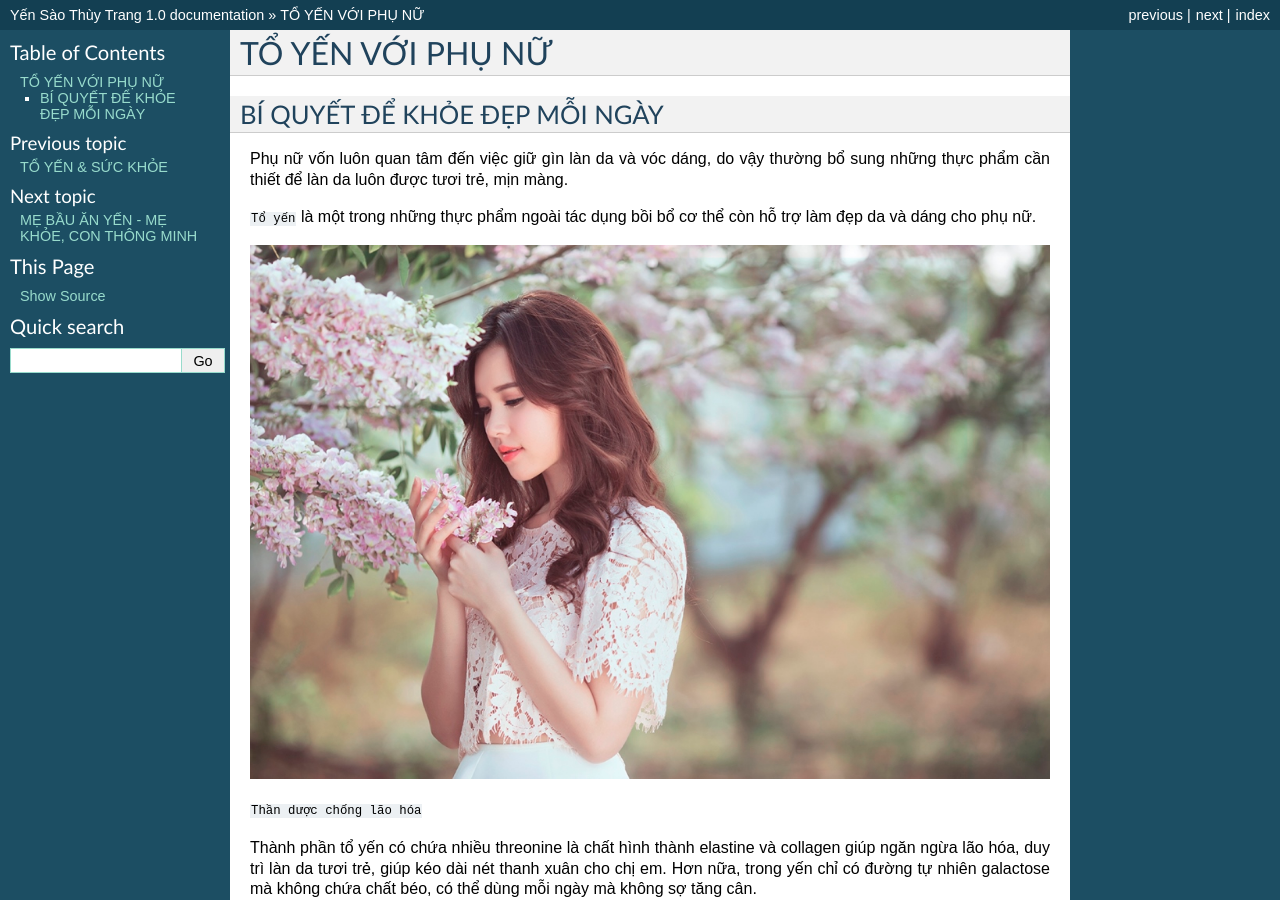
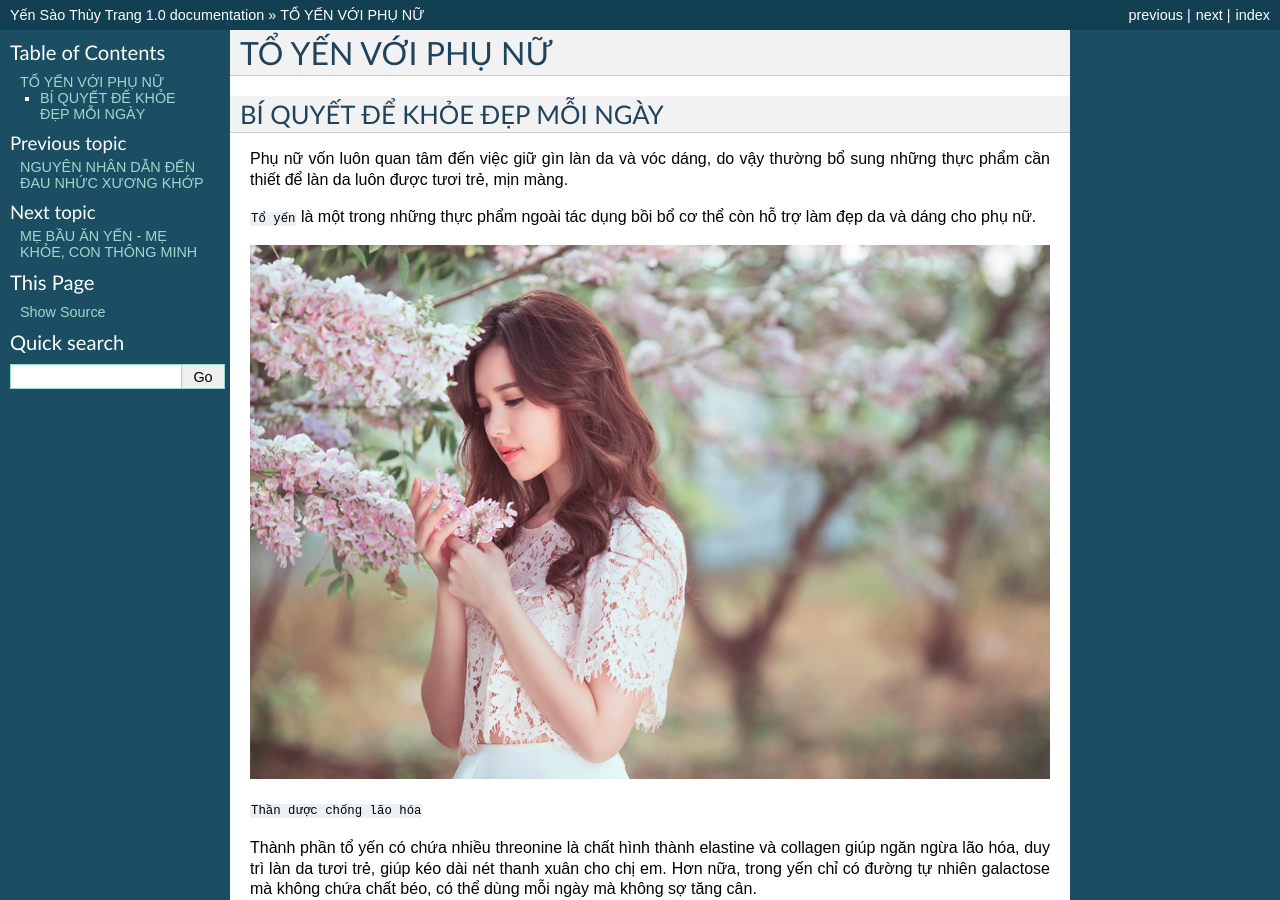
Before and after one commit to cao-tran/thuocxuongkhop, a Sphinx documentation site: the page built from docs/02-to-yen-voi-phu-nu.rst, in a window 1280 px wide and 900 px high. Built offline with Sphinx 7.4.7, drawn with Linux system fonts in a browser that asks for light colours; pages that are not in the unit, such as notebooks, are missing from menus.

Commit message:
Update index.rst

```diff
--- a/docs/index.rst
+++ b/docs/index.rst
@@ -1,5 +1,5 @@
 
-TỔ YẾN & SỨC KHỎE
+NGUYÊN NHÂN ĐAU NHỨC XƯƠNG KHỚP
 ==================================================
 
 .. image:: /img/thuoc-xuong-khop-malaysia-mujarhabat-kapsu-mau-do(17).jpg
```
Also changed, not shown: other parts of docs/index.rst (+1 -1 lines).
